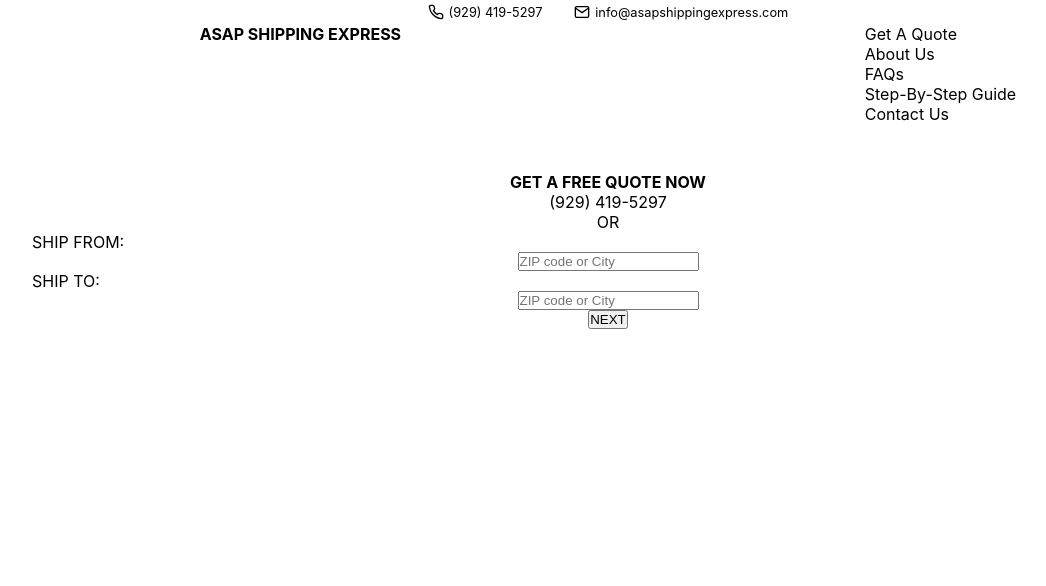
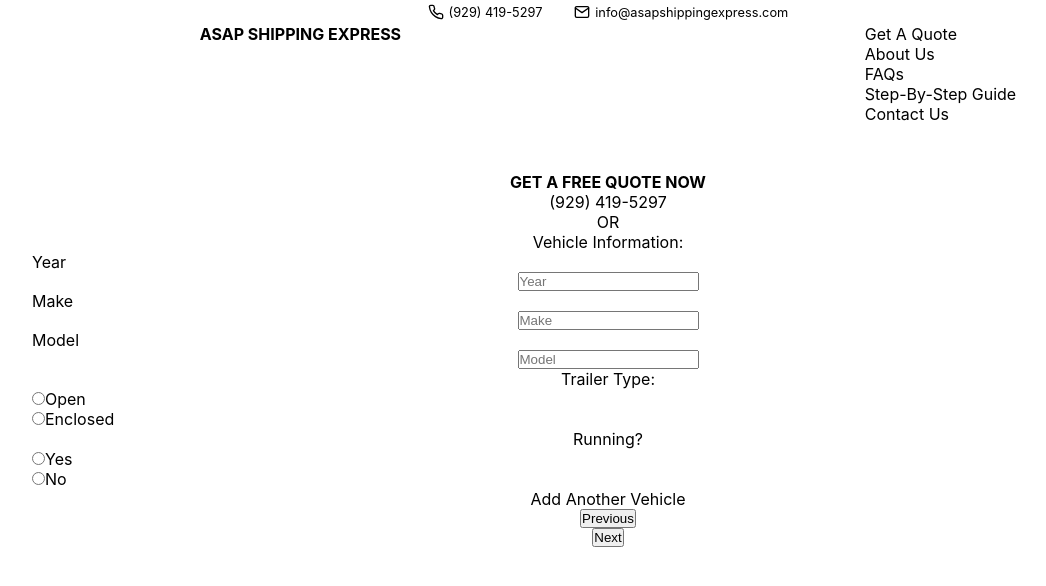
Before and after one commit to Vali-Ruziboev/ASAP-Shipping-Express, a React (Create React App) app: page /vehicle_information in a window 1280 px wide. Shown: the top 586 px of the page, without its empty margins (32-1078 px from the left). Built offline with nearby package versions, Linux system fonts and the light colour scheme.

Commit message:
quote form-vehicle info

```diff
--- a/package.json
+++ b/package.json
@@ -9,6 +9,7 @@
     "framer-motion": "^5.6.0",
     "react": "^17.0.2",
     "react-dom": "^17.0.2",
+    "react-router-dom": "^5.3.0",
     "react-scripts": "5.0.0",
     "web-vitals": "^2.1.3"
   },
--- a/src/Components/Header.js
+++ b/src/Components/Header.js
@@ -1,6 +1,6 @@
 import { useEffect, useState } from "react";
 import NavBar from "./NavBar";
-import NewQuote from "./NewQuote";
+import NewQuote from "./NewQuoteForm/NewQuote";
 import { motion, AnimatePresence } from "framer-motion";
 
 const Header = () => {
--- a/src/Components/NewQuote.js
+++ /dev/null
@@ -1,21 +0,0 @@
-import { motion } from "framer-motion"
-const NewQuote = () => {
-    return (
-        <form className='quote-form'>
-            <h1>GET A FREE QUOTE NOW</h1>
-            <p initial={{scale:0}} animate={{scale:1, originX:0}} transition={{ type: "spring"}}>(929) 419-5297</p>
-            <div  className="or">
-                <span className='left-hand-of-or'></span>
-                <span>OR</span>
-                <span className='right-hand-of-or'></span>
-            </div>
-            <label htmlFor="zip-from">SHIP FROM:</label>
-            <input type="text" name='zip-from' placeholder='ZIP code or City' required/>
-            <label htmlFor="zip-to">SHIP TO:</label>
-            <input type="text" name='zip-to' placeholder='ZIP code or City' required />
-            <motion.button initial={{scale:0}} animate={{scale:1, transition:{type:"spring", duration:1, stiffness:250}}}>NEXT</motion.button>
-        </form>
-    );
-}
-
-export default NewQuote;
--- /dev/null
+++ b/src/Components/NewQuoteForm/NewQuote.js
@@ -0,0 +1,39 @@
+import { motion } from "framer-motion"
+import { useState } from "react"
+import {BrowserRouter as Router, Route, Switch, Link } from 'react-router-dom'
+import VehicleInformation from "./VehicleInformation"
+const NewQuote = () => {
+    const [shipFrom, setShipFrom] = useState('')
+    const [shipTo, setShipTo] = useState('')
+    const handleSubmit = (e)=>{
+        console.log(shipFrom, shipTo)
+        e.preventDefault()
+    }
+    return (
+        <form onSubmit={(e)=>handleSubmit(e)} className='quote-form'>
+            <h1>GET A FREE QUOTE NOW</h1>
+            <p initial={{scale:0}} animate={{scale:1, originX:0}} transition={{ type: "spring"}}>(929) 419-5297</p>
+            <div  className="or">
+                <span className='left-hand-of-or'></span>
+                <span>OR</span>
+                <span className='right-hand-of-or'></span>
+            </div>
+            <Router>
+                <Switch>
+                    <Route exact path='/'>
+                            <label htmlFor="zip-from">SHIP FROM:</label>
+                            <input type="text" name='zip-from' placeholder='ZIP code or City' value={shipFrom} onChange={(e)=>setShipFrom(e.target.value)} required/>
+                            <label htmlFor="zip-to">SHIP TO:</label>
+                            <input type="text" name='zip-to' placeholder='ZIP code or City' value={shipTo} onChange={(e)=>setShipTo(e.target.value)} required />
+                            <Link to='/vehicle_information'><button>NEXT</button></Link>
+                    </Route>
+                    <Route path='/vehicle_information'>
+                        <VehicleInformation />
+                    </Route>
+                </Switch>
+            </Router>
+        </form>
+    );
+}
+
+export default NewQuote;
--- /dev/null
+++ b/src/Components/NewQuoteForm/VehicleInformation.js
@@ -0,0 +1,42 @@
+import { useState } from 'react';
+import { useHistory } from 'react-router-dom'
+const VehicleInformation = () => {
+    const [vehicleCount, setVehicleCount]=useState([1])
+    const history = useHistory()
+    return (
+    <>
+        <p>Vehicle Information:</p>
+        { vehicleCount.map(i=>{
+            return(
+                <>
+                    <label htmlFor="year">Year</label>
+                    <input type="text"  name='year' placeholder='Year' required/>
+                    <label htmlFor="make">Make</label>
+                    <input type="text"  name='make' placeholder='Make' required/>
+                    <label htmlFor="model">Model</label>
+                    <input type="text"  name='model' placeholder='Model' required/>
+                    <p>Trailer Type:</p>
+                    <label>
+                        <input type="radio" name='type' />Open
+                    </label>
+                    <label >
+                        <input type="radio" name='type' />Enclosed
+                    </label>
+                    <p>Running?</p>
+                    <label>
+                        <input type="radio" name='runs'/>Yes
+                    </label>
+                    <label>
+                        <input type="radio" name='runs'/>No
+                    </label>
+                </>
+            )
+        })}
+        <p>Add Another Vehicle</p>
+        <button onClick={()=>history.push('/')}>Previous</button>
+        <button>Next</button>
+    </>
+    );
+}
+
+export default VehicleInformation;
```
Also changed, not shown: 1 other file (tests, documents, lock files or other folders).
